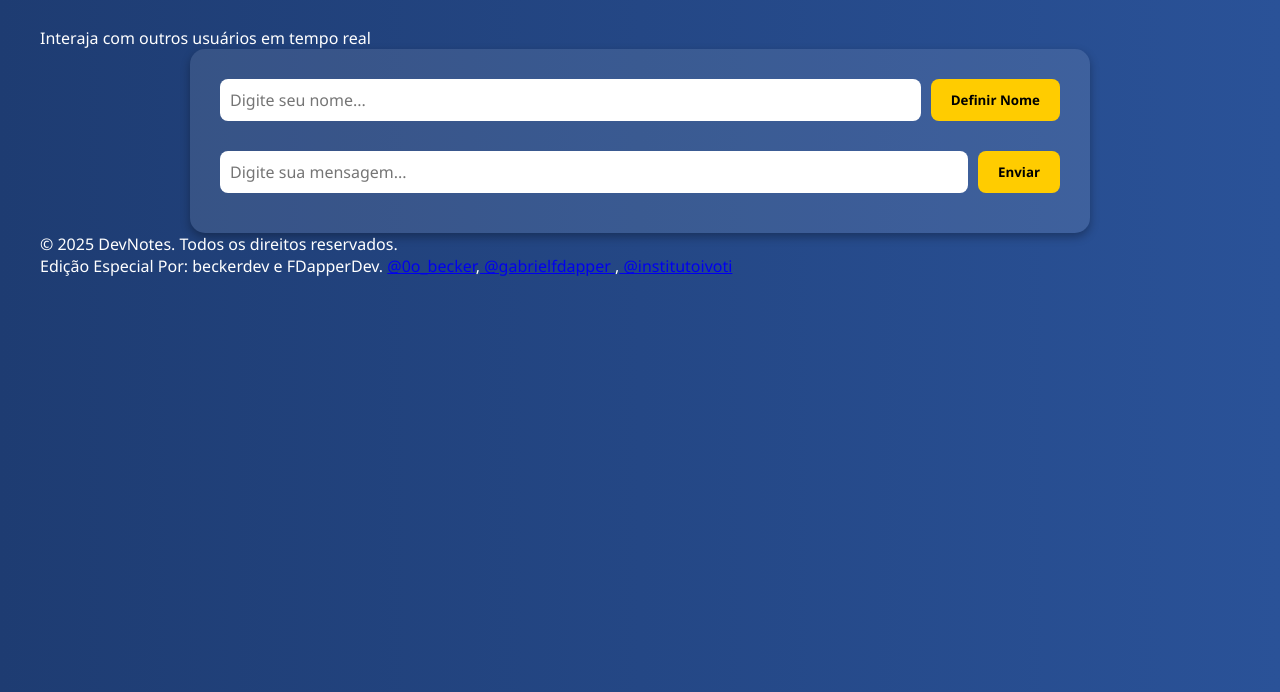
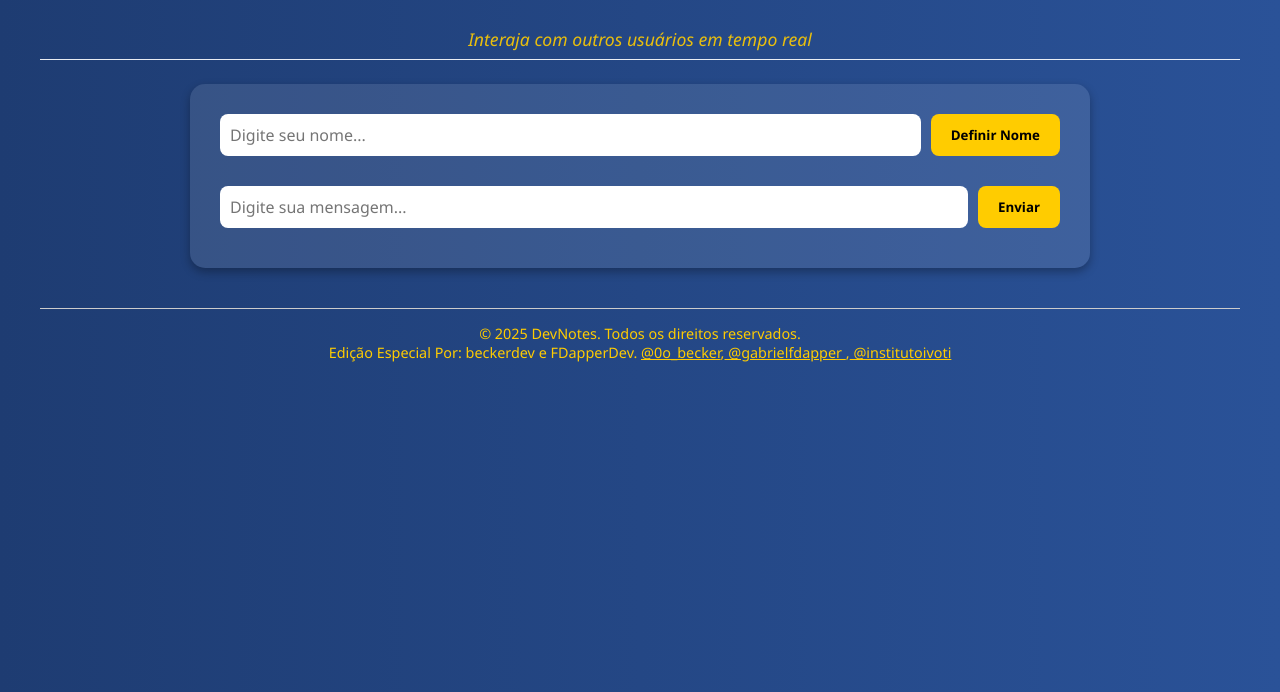
Before and after one commit to beckerdev/aulas, a plain HTML site: page pages/chat.html in a window 1280 px wide. Shown: the part 108-800 px from the top of the page. Drawn offline with Linux system fonts and the light colour scheme; no server answers.

Commit message:
Update estilos5chat.css

```diff
--- a/styles/estilos5chat.css
+++ b/styles/estilos5chat.css
@@ -84,3 +84,26 @@
     .chat-form button:hover, .name-form button:hover {
       background-color: #e6b800;
     }
+.subtitulo {
+  font-size: 1.1rem;
+  color: #FFCC00;
+  text-align: center;
+  margin: 0.5rem 0 1.5rem;
+  font-style: italic;
+  opacity: 0.9;
+  padding-bottom: 0.5rem;
+  border-bottom: 1px solid rgb(255, 255, 255);
+}
+
+footer {
+  text-align: center;
+  margin-top: 40px;
+  padding-top: 15px;
+  border-top: 1px solid #ccc;
+  font-size: 0.9rem;
+  color: #FFCC00;
+}
+
+a{
+   color: #FFCC00;
+}
```
